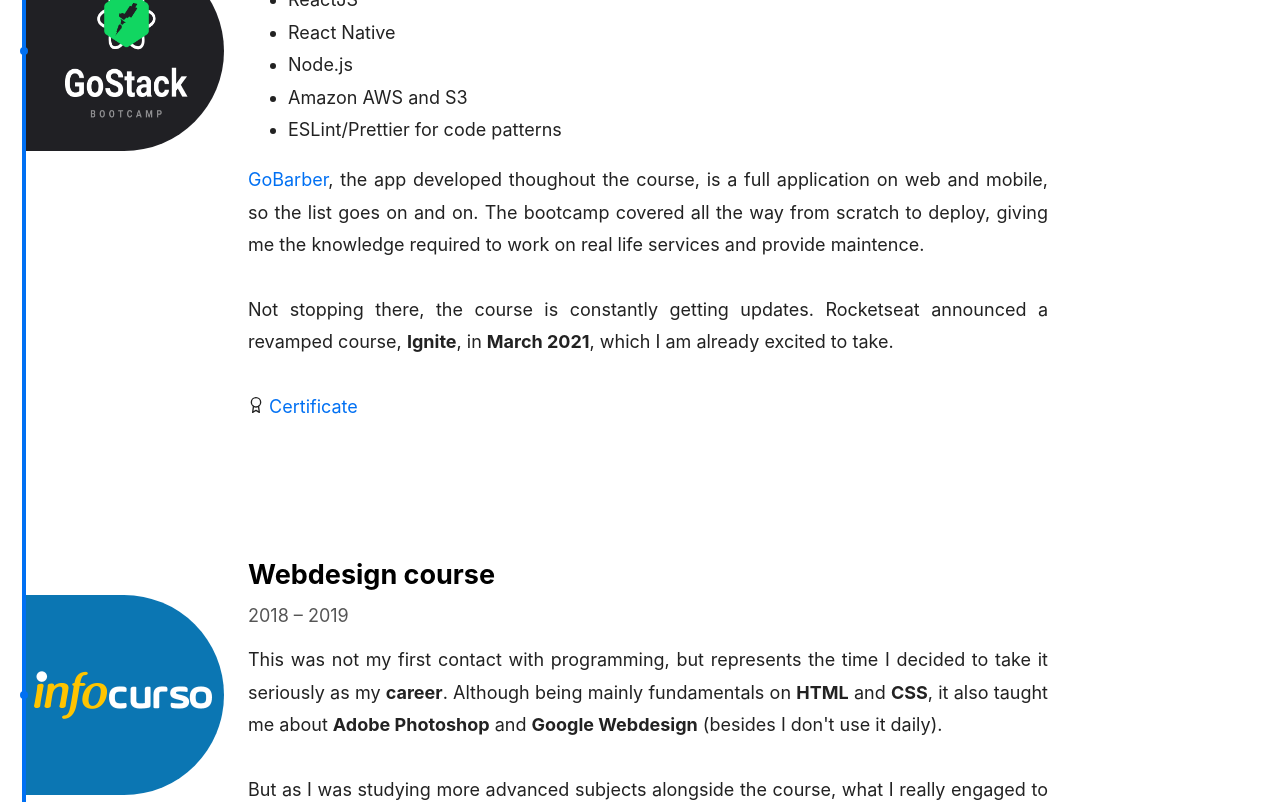
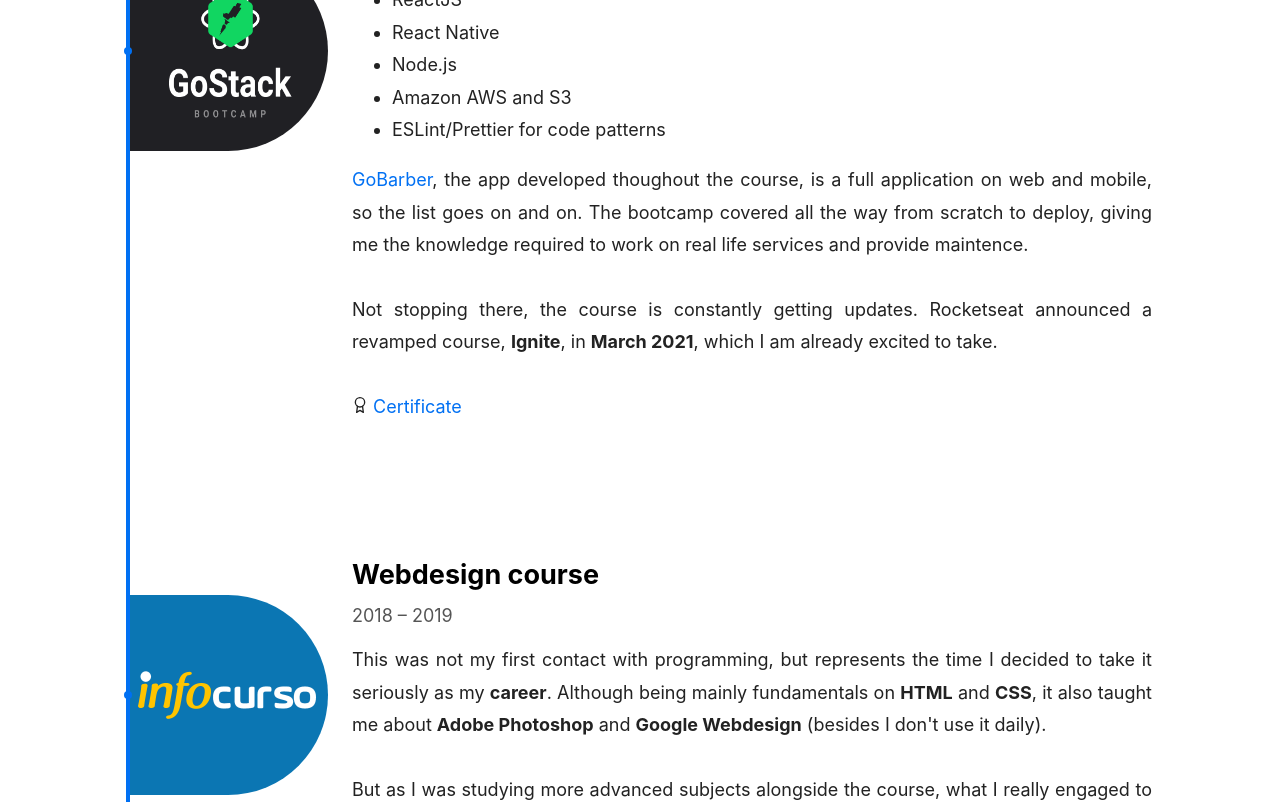
Before and after one commit to EduardoRodriguesF/resume, a Next.js app: page /education in a window 1280 px wide. Shown: the part 805-1607 px from the top of the page. Built offline with nearby package versions, Linux system fonts and the light colour scheme.

Commit message:
chore: implemented react-awesome-reveal instead of keyframes

```diff
--- a/components/Layout/index.js
+++ b/components/Layout/index.js
@@ -1,4 +1,5 @@
 import Head from 'next/head';
+import { Fade } from "react-awesome-reveal";
 
 import GlobalStyle from '../../styles/global';
 
@@ -14,8 +15,14 @@ export default function Layout({ children }) {
         <meta name="description" content="Front-end developer" />
       </Head>
       <GlobalStyle />
-      <Content>{children}</Content>
-      <Footer />
+      <Content>
+        <Fade triggerOnce direction="left" cascade>
+          {children}
+        </Fade>
+      </Content>
+      <Fade triggerOnce direction="up">
+        <Footer />
+      </Fade>
     </>
   );
 }
--- a/components/Layout/styles.js
+++ b/components/Layout/styles.js
@@ -1,17 +1,7 @@
-import styled, { keyframes } from 'styled-components';
-
-const fadeIn = keyframes`
-  from {
-    opacity: 0;
-  }
-  to {
-    opacity 1;
-  }
-`;
+import styled from 'styled-components';
 
 export const Content = styled.div`
   position: relative;
-  animation: .6s ${fadeIn} ease-out;
   width: 100%;
   display: flex;
   flex-direction: column;
--- a/package.json
+++ b/package.json
@@ -10,6 +10,7 @@
   "dependencies": {
     "next": "^10.0.4",
     "react": "^17.0.1",
+    "react-awesome-reveal": "^3.7.0",
     "react-dom": "^17.0.1",
     "react-icons": "^4.1.0",
     "styled-components": "^5.2.1"
```
Also changed, not shown: 1 other file (tests, documents, lock files or other folders).
